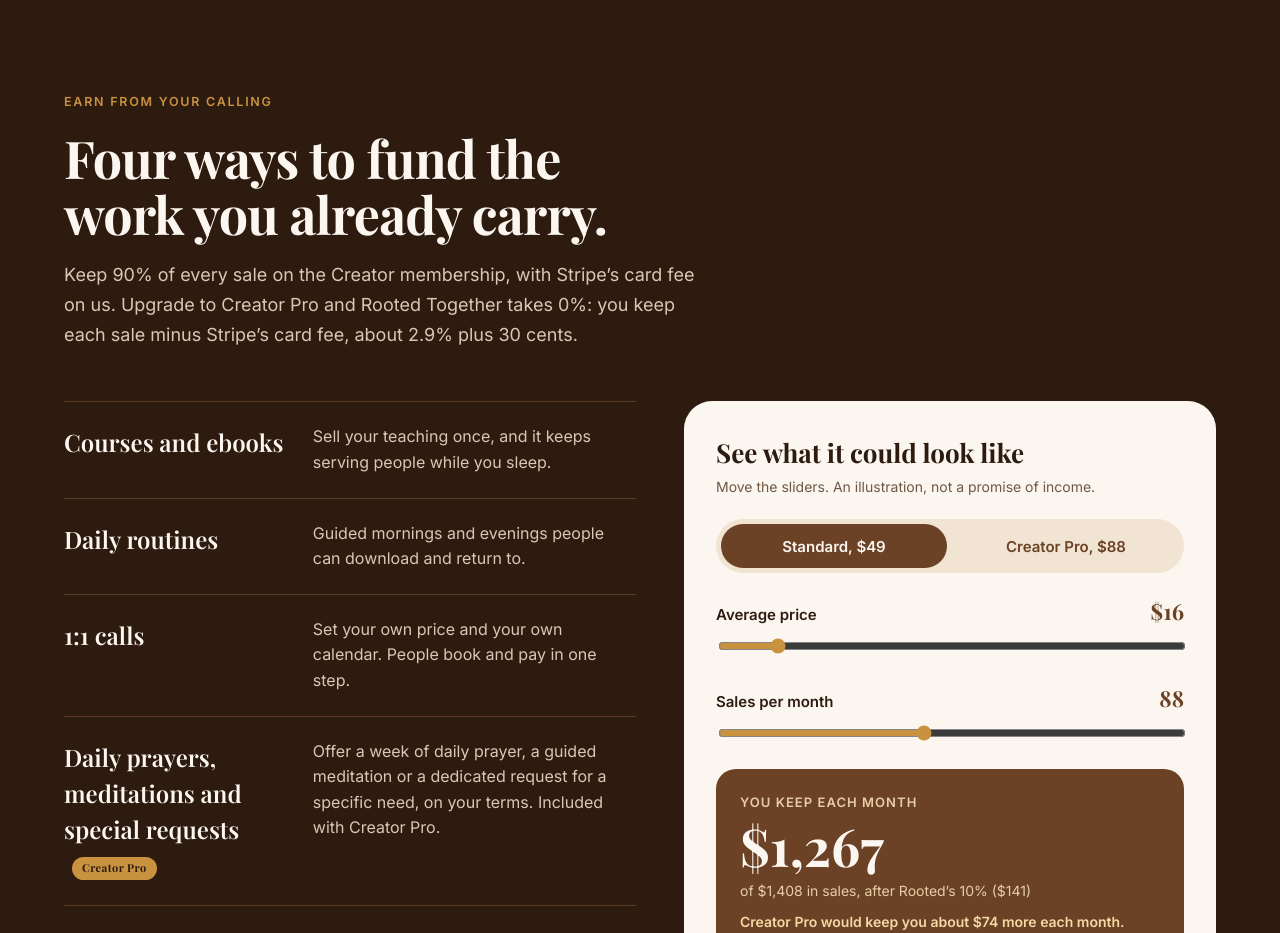
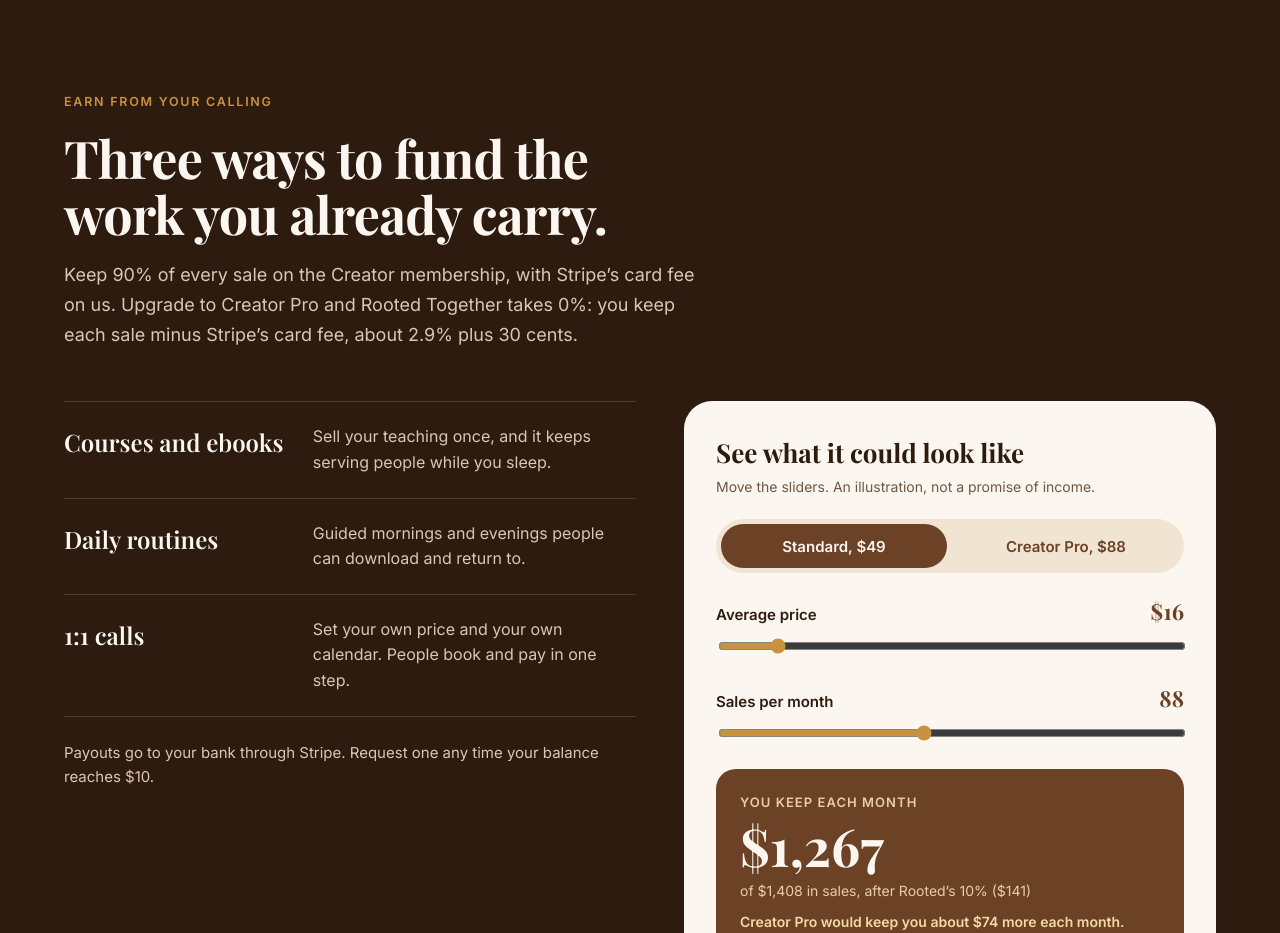
Before and after one commit to G-Rack/Onboarding-Rooted-Together-, a Next.js app: page / in a window 1280 px wide. Shown: the part 6300-7233 px from the top of the page. Built offline with nearby package versions, Linux system fonts and the light colour scheme; no server answers.

Commit message:
Make prayers, meditations and special requests Creator Pro only

```diff
--- a/components/Earn.js
+++ b/components/Earn.js
@@ -29,7 +29,7 @@ export default function Earn() {
   <div className="wrap">
     <div className="sec-head">
       <div className="eyebrow gold">Earn from your calling</div>
-      <h2 className="h2" style={{ color: 'var(--cream)' }}>Four ways to fund the work you already carry.</h2>
+      <h2 className="h2" style={{ color: 'var(--cream)' }}>{isPro ? 'Four' : 'Three'} ways to fund the work you already carry.</h2>
       <p className="lead" style={{ color: '#D9C7B3', maxWidth: '640px' }}>Keep 90% of every sale on the Creator membership, with Stripe’s card fee on us. Upgrade to Creator Pro and Rooted Together takes 0%: you keep each sale minus Stripe’s card fee, about 2.9% plus 30 cents.</p>
     </div>
     <div className="earn-grid">
@@ -37,7 +37,7 @@ export default function Earn() {
         <div className="er"><h3>Courses and ebooks</h3><p>Sell your teaching once, and it keeps serving people while you sleep.</p></div>
         <div className="er"><h3>Daily routines</h3><p>Guided mornings and evenings people can download and return to.</p></div>
         <div className="er"><h3>1:1 calls</h3><p>Set your own price and your own calendar. People book and pay in one step.</p></div>
-        <div className="er"><h3>Daily prayers, meditations and special requests <span style={{ display: 'inline-block', verticalAlign: 'middle', marginLeft: '8px', padding: '3px 10px', borderRadius: '999px', background: 'var(--gold)', color: 'var(--deep)', fontSize: '11px', fontWeight: 700, letterSpacing: '0.04em' }}>Creator Pro</span></h3><p>Offer a week of daily prayer, a guided meditation or a dedicated request for a specific need, on your terms. Included with Creator Pro.</p></div>
+        {isPro && <div className="er"><h3>Daily prayers, meditations and special requests <span style={{ display: 'inline-block', verticalAlign: 'middle', marginLeft: '8px', padding: '3px 10px', borderRadius: '999px', background: 'var(--gold)', color: 'var(--deep)', fontSize: '11px', fontWeight: 700, letterSpacing: '0.04em' }}>Creator Pro</span></h3><p>Offer a week of daily prayer, a guided meditation or a dedicated request for a specific need, on your terms. Included with Creator Pro.</p></div>}
         <p style={{ marginTop: '24px', fontSize: '15px', lineHeight: '1.6', color: '#D9C7B3' }}>Payouts go to your bank through Stripe. Request one any time your balance reaches $10.</p>
       </div>
       <div className="calc">
```
